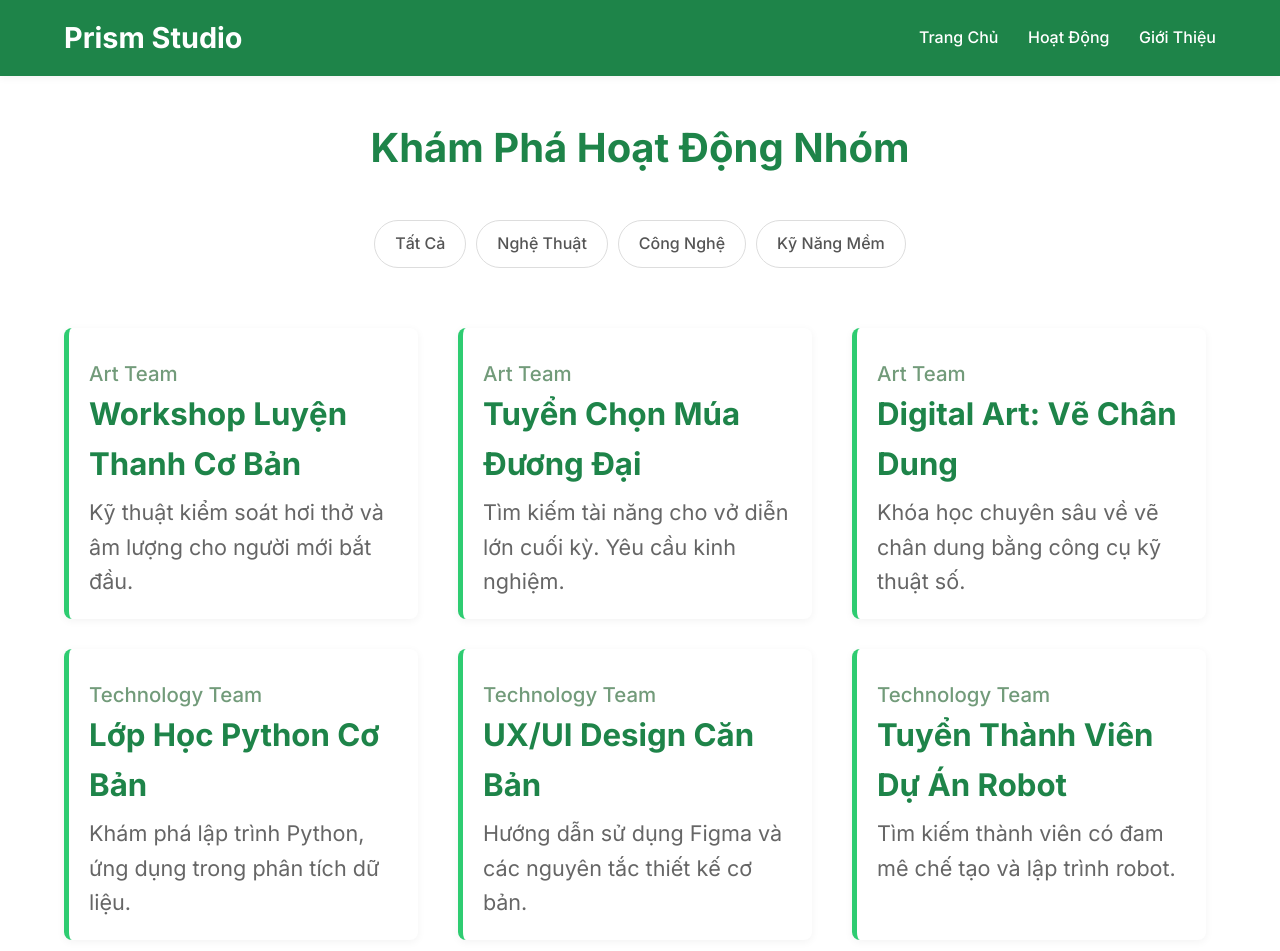
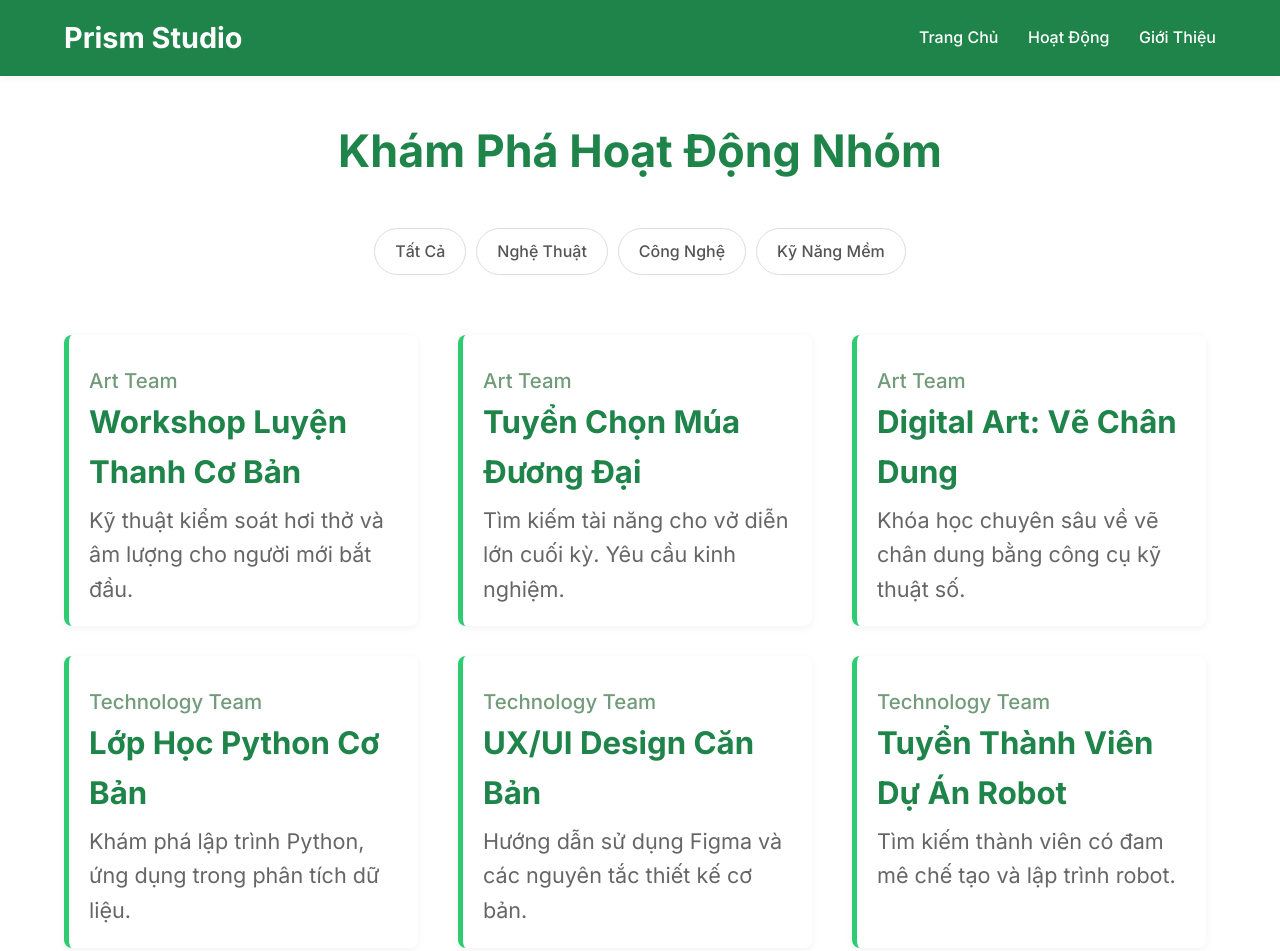
Before and after one commit to leehuong1610-lgtm/Prism-Studio--web-dang-ki-CLB-sinh-vien, a plain HTML site: page activity.html in a window 1280 px wide. Shown: the top 951 px of the page. Drawn offline with Linux system fonts and the light colour scheme; a web font is replaced by a local one.

Commit message:
Update activity.css

```diff
--- a/css/activity.css
+++ b/css/activity.css
@@ -37,7 +37,7 @@ h1, h2, h3 {
 
 .section-title {
     text-align: center;
-    font-size: 2.5em;
+    font-size: 2.8em;
     margin-bottom: 20px;
     padding-top: 40px;
     color: var(--color-primary);
```
